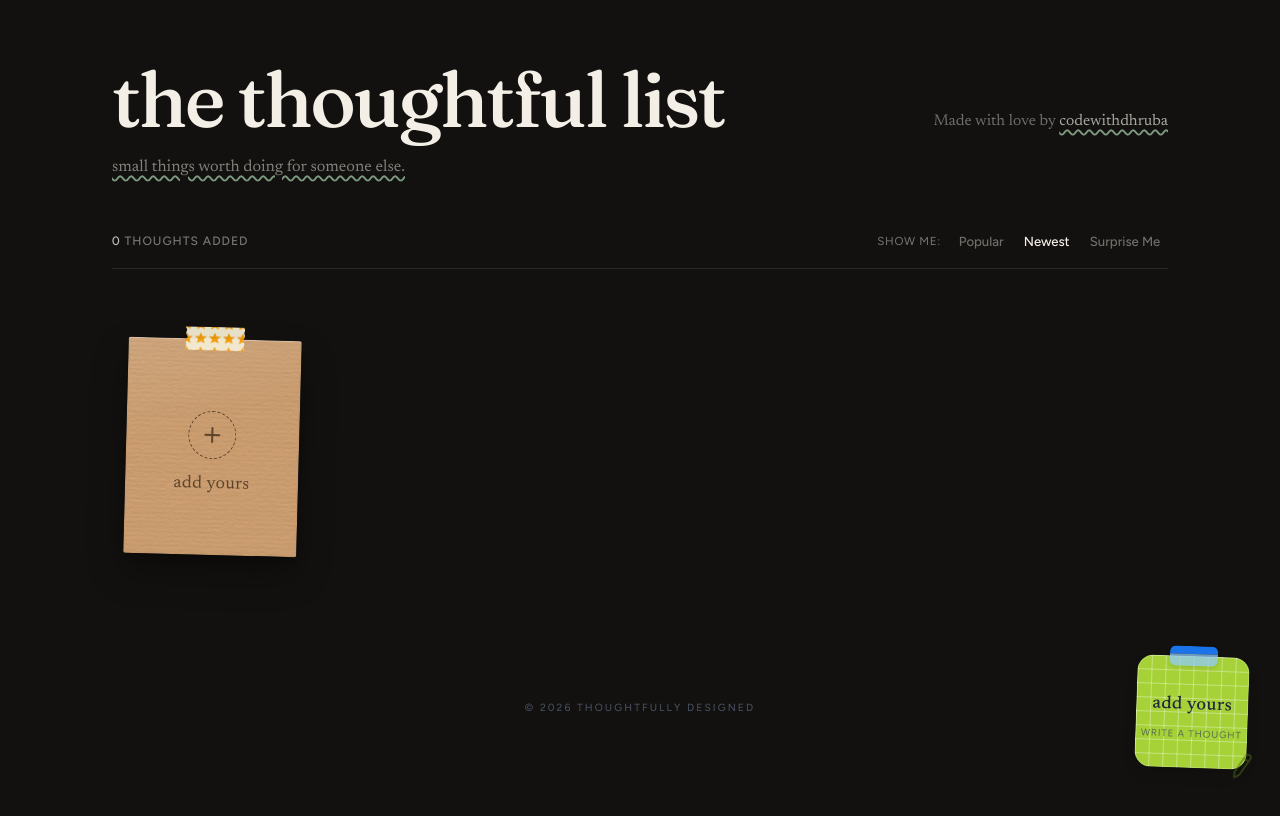
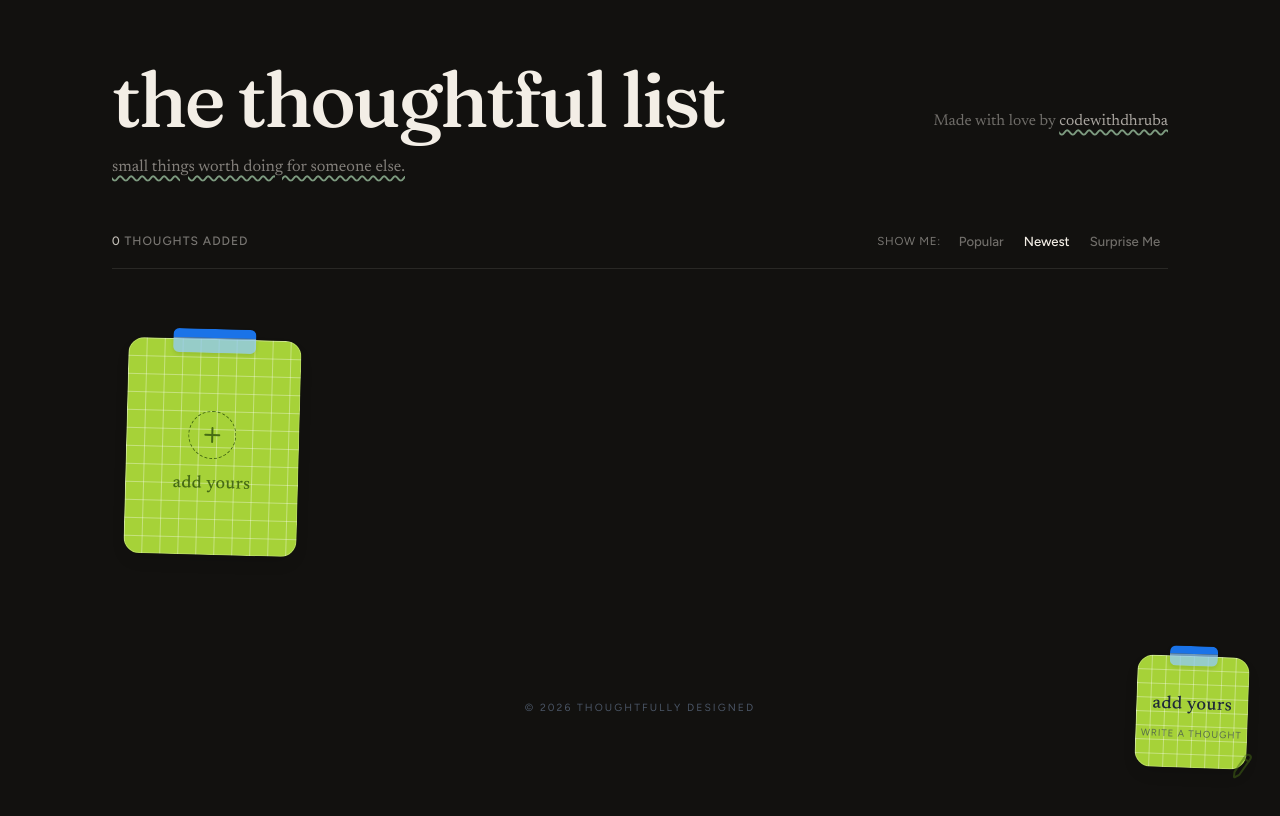
Before and after one commit to codewithdhruba01/YourThought, a React (Vite) app: page / in a window 1280 px wide. Shown: the top 816 px of the page. Built offline with nearby package versions, Linux system fonts and the light colour scheme.

Commit message:
Refactor ThoughtCard styles for improved aesthetics and layout consistency

```diff
--- a/src/components/ThoughtWall.tsx
+++ b/src/components/ThoughtWall.tsx
@@ -47,21 +47,35 @@ export function ThoughtWall({ thoughts, onLikeToggle, onAddClick }: ThoughtWallP
                 }}
               >
                 <div
-                  className="relative paper-texture w-[86%] h-[86%] flex flex-col items-center justify-center text-center rounded-[2px] bg-[#d5a575] group-hover:-translate-y-[5px] group-hover:rotate-0 transition-transform duration-[0.4s] ease-out shadow-sm"
+                  className="relative w-[86%] h-[86%] flex flex-col items-center justify-center text-center rounded-2xl group-hover:-translate-y-1.25 group-hover:rotate-0 transition-transform duration-[0.4s] ease-out"
                   style={{
-                    background: `linear-gradient(165deg, rgba(255,255,255,0.1) 0%, transparent 40%), #d5a575`,
-                    boxShadow: 'inset 0 1px rgba(255,255,255,0.4), inset 0 -1px 2px rgba(70,55,30,0.1), 0 1px 1px rgba(0,0,0,0.2), 0 6px 14px rgba(0,0,0,0.2), 0 18px 36px rgba(0,0,0,0.3)'
+                    backgroundColor: '#A6D238',
+                    backgroundImage: `
+                      linear-gradient(rgba(255, 255, 255, 0.35) 1px, transparent 1px),
+                      linear-gradient(90deg, rgba(255, 255, 255, 0.35) 1px, transparent 1px)
+                    `,
+                    backgroundSize: '18px 18px',
+                    boxShadow: '0 8px 16px -4px rgba(0,0,0,0.15), inset 0 0 0 1px rgba(255,255,255,0.2)'
                   }}
                 >
                   {/* Tape */}
-                  <div className="tape-base tape-stars absolute -top-[1.2rem] left-1/2 w-[55%] h-[2.4rem]" style={{ transform: 'translateX(-50%)' }} />
+                  <div
+                    className="absolute -top-2.5 left-1/2 w-[48%] h-6 z-10 flex flex-col rounded-md overflow-hidden"
+                    style={{
+                      transform: 'translateX(-50%)',
+                      boxShadow: '0 2px 4px rgba(0,0,0,0.1)'
+                    }}
+                  >
+                    <div className="h-[40%] w-full bg-[#1A73E8]"></div>
+                    <div className="h-[60%] w-full" style={{ backgroundColor: 'rgba(144, 202, 249, 0.75)' }}></div>
+                  </div>
 
                   {/* Content */}
                   <div className="flex flex-col items-center justify-center gap-3 relative z-10 mt-4">
-                    <div className="w-12 h-12 rounded-full border-[1.5px] border-dashed border-[#5c442c] flex items-center justify-center text-[#5c442c] group-hover:bg-[#5c442c]/10 transition-colors">
+                    <div className="w-12 h-12 rounded-full border-[1.5px] border-dashed border-[#466B14] flex items-center justify-center text-[#466B14] group-hover:bg-[#466B14]/10 transition-colors">
                       <Plus size={24} strokeWidth={2} />
                     </div>
-                    <span className="font-serif text-[1.1rem] text-[#5c442c] tracking-wide">add yours</span>
+                    <span className="font-serif text-[1.1rem] text-[#466B14] tracking-wide font-medium">add yours</span>
                   </div>
                 </div>
               </button>
```
